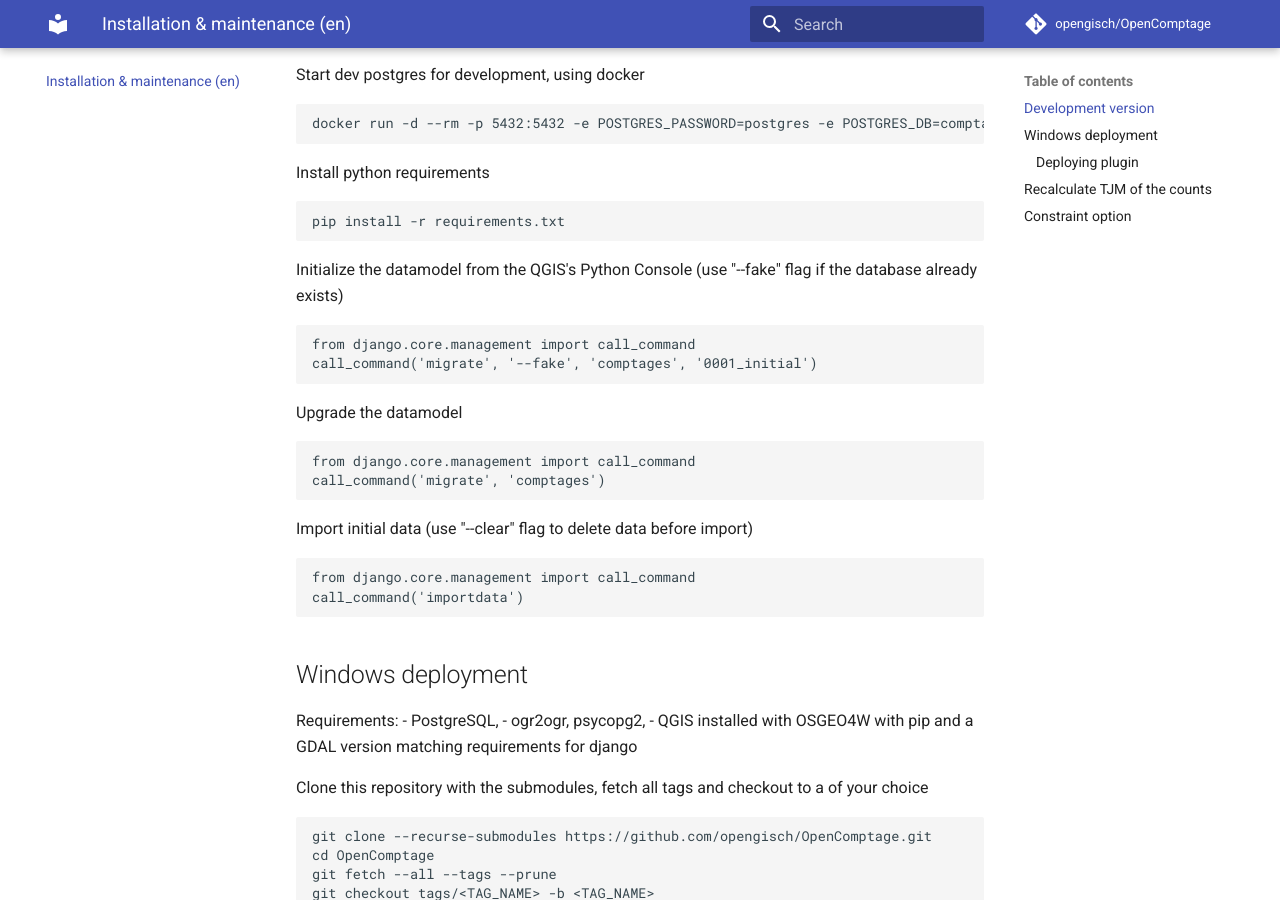
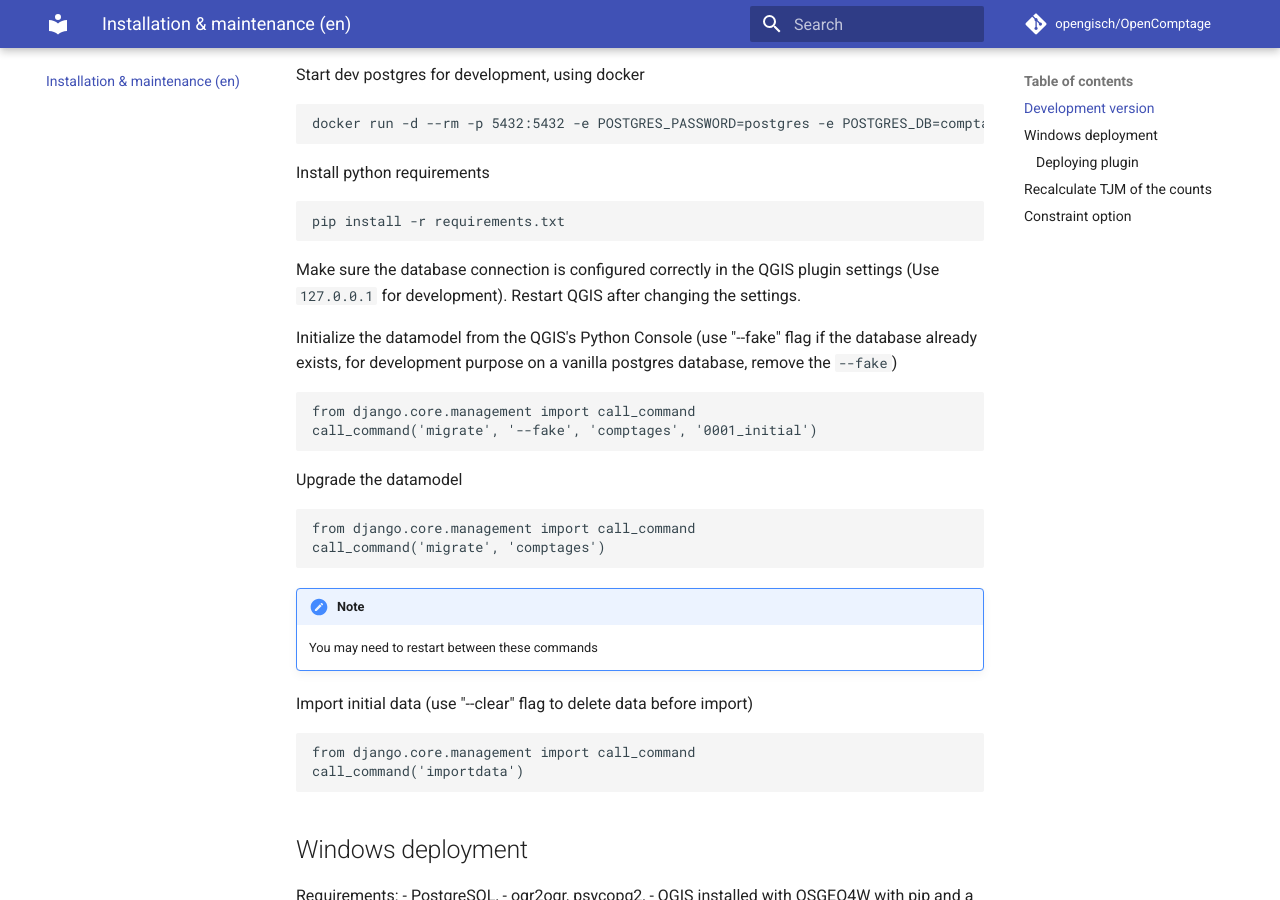
Before and after one commit to opengisch/OpenComptage, an MkDocs documentation site: the page built from docs/installation.md, in a window 1280 px wide and 900 px high, scrolled down 314 px. Built offline with MkDocs 1.6.1 and Material for MkDocs 9.7.7, drawn with Linux system fonts in a browser that asks for light colours; comment, search, counter and statistics services are not loaded.

Commit message:
Update installation.md

```diff
--- a/docs/installation.md
+++ b/docs/installation.md
@@ -14,7 +14,11 @@ Install python requirements
 
     pip install -r requirements.txt
 
-Initialize the datamodel from the QGIS's Python Console (use "--fake" flag if the database already exists)
+Make sure the database connection is configured correctly in the QGIS plugin settings (Use `127.0.0.1` for development).
+Restart QGIS after changing the settings.
+
+Initialize the datamodel from the QGIS's Python Console (use "--fake" flag if the database already exists,
+for development purpose on a vanilla postgres database, remove the `--fake`)
 
     from django.core.management import call_command
     call_command('migrate', '--fake', 'comptages', '0001_initial')
@@ -23,6 +27,9 @@ Upgrade the datamodel
 
     from django.core.management import call_command
     call_command('migrate', 'comptages')
+
+!!! note
+    You may need to restart between these commands
 
 Import initial data (use "--clear" flag to delete data before import)
 
```
